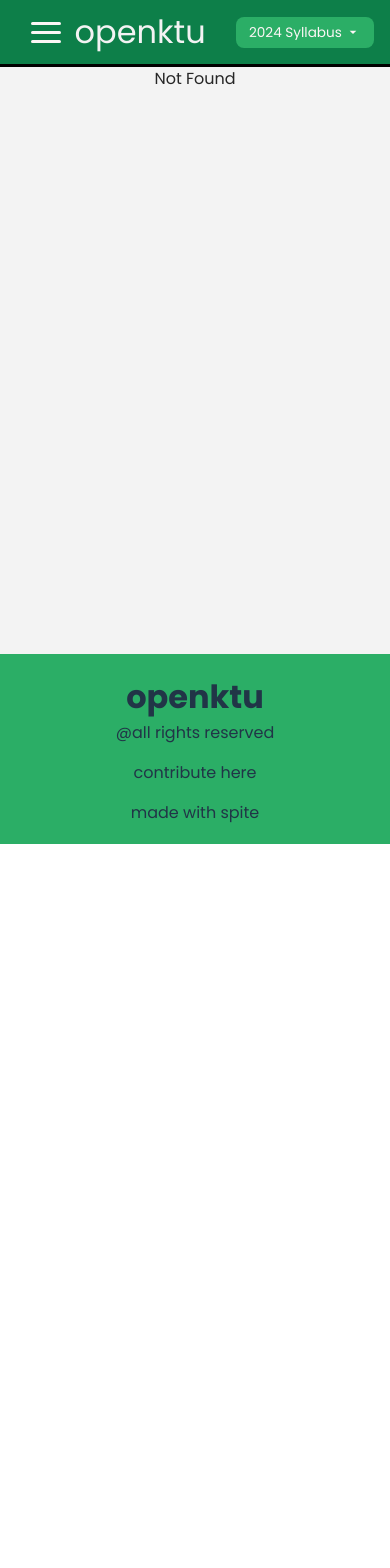
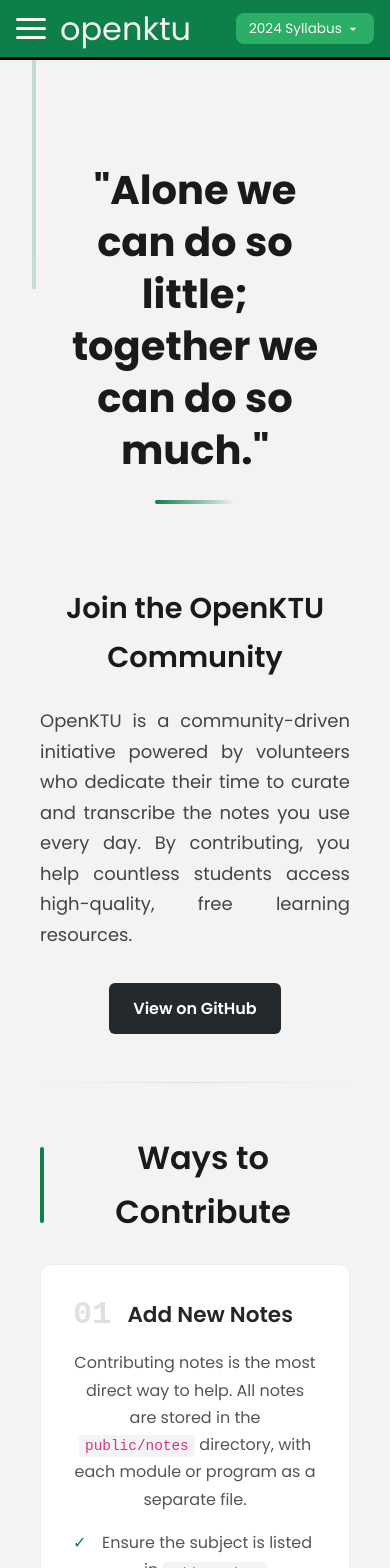
Before and after one commit to Sabari-Vijayan/openktu, a React (Vite) app: page /contribute in a window 390 px wide. Before the commit this address had no page. Shown: the top 1568 px of the page. Before the commit the page ends 844 px from the top, so only its background shows below. Built offline with nearby package versions, Linux system fonts and the light colour scheme.

Commit message:
Fixed the routing error in which cst362 was available on local deployment but on online deployment it become unaccesible, it was due to some form of case issue fixed the header small alignment issue on mobiles screens added a contribute page fixed the color on footer

```diff
--- a/src/components/footer.css
+++ b/src/components/footer.css
@@ -1,5 +1,5 @@
 footer {
-    background-color: #2BAE66;
+    background-color: var(--pacha);
     display: flex;
     flex-direction: column;
     padding: 1.2rem;
--- a/src/components/header.css
+++ b/src/components/header.css
@@ -21,7 +21,7 @@
   display: flex;
   flex-direction: row;
 
-  justify-content: center;
+  /*justify-content: center;*/
   align-items: center;
   gap: 0.5rem;
   min-width: 0;
--- a/src/components/header.tsx
+++ b/src/components/header.tsx
@@ -41,7 +41,7 @@
 
       <nav className={isMenuOpen ? "open" : ""}>
         <Link to="/about" onClick={() => setIsMenuOpen(false)}>about</Link>
-        <Link to="/" onClick={() => setIsMenuOpen(false)}>contribute</Link>
+        <Link to="/contribute" onClick={() => setIsMenuOpen(false)}>contribute</Link>
         <Link to="/" onClick={() => setIsMenuOpen(false)}>contact</Link>
       </nav>
 
--- /dev/null
+++ b/src/pages/ContributePage.css
@@ -0,0 +1,247 @@
+/* Inherit base variables from global scope if available, or fallback */
+
+.contribute-page {
+  max-width: 900px;
+  margin: 0 auto;
+  padding: 3rem 2rem;
+  font-family: "Poppins", sans-serif;
+  color: #262626;
+  line-height: 1.7;
+}
+
+/* Reusing Hero Quote style from AboutPage for consistency */
+.contribute-page .quote {
+  font-size: 2.5rem;
+  font-weight: 700;
+  line-height: 1.3;
+  margin-bottom: 3rem;
+  color: #1a1a1a;
+  text-align: center;
+  position: relative;
+  padding: 2rem 1rem;
+}
+
+.contribute-page .quote::before {
+  content: '"';
+  position: absolute;
+  left: -0.5rem;
+  top: 1rem;
+  font-size: 5rem;
+  color: var(--pacha, #3b82f6);
+  opacity: 0.2;
+  font-family: Georgia, serif;
+  line-height: 1;
+}
+
+.contribute-page .quote::after {
+  content: '';
+  display: block;
+  width: 80px;
+  height: 4px;
+  background: linear-gradient(90deg, var(--pacha, #3b82f6), transparent);
+  margin: 1.5rem auto 0;
+  border-radius: 2px;
+}
+
+/* Headings */
+.contribute-page h2 {
+  font-size: 2rem;
+  font-weight: 600;
+  margin-top: 2.5rem;
+  margin-bottom: 1.5rem;
+  color: #1a1a1a;
+  position: relative;
+  padding-left: 1rem;
+}
+
+.contribute-page h2::before {
+  content: '';
+  position: absolute;
+  left: 0;
+  top: 50%;
+  transform: translateY(-50%);
+  width: 4px;
+  height: 70%;
+  background: var(--pacha, #3b82f6);
+  border-radius: 2px;
+}
+
+.contribute-page .quote + h2 {
+  margin-top: 0;
+  font-size: 1.8rem;
+  text-align: center;
+  padding-left: 0;
+}
+
+.contribute-page .quote + h2::before {
+  display: none;
+}
+
+/* Intro Text */
+.intro-text {
+  font-size: 1.125rem;
+  text-align: justify;
+  margin-bottom: 2rem;
+  color: #444;
+}
+
+/* GitHub Link Button */
+.github-link-container {
+  display: flex;
+  justify-content: center;
+  margin: 2rem 0;
+}
+
+.github-btn {
+  background-color: #24292e; /* GitHub Black */
+  color: white;
+  padding: 12px 24px;
+  border-radius: 6px;
+  text-decoration: none;
+  font-weight: 600;
+  transition: transform 0.2s, background-color 0.2s;
+  display: inline-flex;
+  align-items: center;
+  gap: 8px;
+}
+
+.github-btn:hover {
+  background-color: #000;
+  transform: translateY(-2px);
+  box-shadow: 0 4px 12px rgba(0,0,0,0.15);
+}
+
+.contribute-page hr {
+  border: 0;
+  height: 1px;
+  background: linear-gradient(90deg, transparent, #e0e0e0, transparent);
+  margin: 3rem 0;
+}
+
+/* Contribution Methods Cards */
+.contribution-methods {
+  display: grid;
+  grid-template-columns: 1fr;
+  gap: 2rem;
+}
+
+.method-card {
+  background: #fff;
+  border: 1px solid #eee;
+  border-radius: 12px;
+  padding: 2rem;
+  transition: box-shadow 0.3s ease, border-color 0.3s ease;
+  position: relative;
+  overflow: hidden;
+}
+
+.method-card:hover {
+  box-shadow: 0 10px 30px rgba(0,0,0,0.05);
+  border-color: var(--pacha, #3b82f6);
+}
+
+.card-header {
+  display: flex;
+  align-items: center;
+  gap: 1rem;
+  margin-bottom: 1rem;
+}
+
+.step-number {
+  font-size: 2.5rem;
+  font-weight: 800;
+  color: #e0e0e0;
+  line-height: 1;
+  font-family: monospace;
+}
+
+.method-card h3 {
+  margin: 0;
+  font-size: 1.35rem;
+  font-weight: 600;
+  color: #262626;
+}
+
+.method-card p {
+  color: #555;
+  margin-bottom: 1rem;
+  font-size: 1rem;
+}
+
+.method-card code {
+  background: #f4f4f4;
+  padding: 0.2rem 0.4rem;
+  border-radius: 4px;
+  font-family: monospace;
+  font-size: 0.9em;
+  color: #d63384;
+}
+
+.checklist {
+  list-style: none;
+  padding: 0;
+  margin-top: 1rem;
+}
+
+.checklist li {
+  position: relative;
+  padding-left: 1.5rem;
+  margin-bottom: 0.5rem;
+  color: #555;
+}
+
+.checklist li::before {
+  content: '✓';
+  position: absolute;
+  left: 0;
+  color: var(--pacha, #3b82f6);
+  font-weight: bold;
+}
+
+.note-warning {
+  font-size: 0.9rem;
+  background-color: #fff3cd;
+  color: #856404;
+  padding: 0.75rem;
+  border-radius: 6px;
+  border-left: 4px solid #ffeeba;
+  margin-top: 1rem;
+}
+
+/* Responsive Adjustments */
+@media (min-width: 768px) {
+  .contribution-methods {
+    grid-template-columns: repeat(3, 1fr);
+  }
+
+  .method-card {
+      padding: 1.5rem;
+  }
+
+  .step-number {
+      font-size: 2rem;
+  }
+
+  .method-card h3 {
+      font-size: 1.2rem;
+  }
+}
+
+@media (max-width: 768px) {
+  .contribute-page {
+    padding: 2rem 1.5rem;
+  }
+
+  .quote {
+    font-size: 1.75rem;
+    padding: 1.5rem 0.5rem;
+  }
+
+  .quote::before {
+      font-size: 3.5rem;
+  }
+
+  .step-number {
+      font-size: 2rem;
+  }
+}
--- /dev/null
+++ b/src/pages/ContributePage.tsx
@@ -0,0 +1,71 @@
+import React from 'react';
+import './ContributePage.css';
+
+export default function ContributePage() {
+  return (
+    <div className="contribute-page">
+      <h2 className="quote">
+        "Alone we can do so little; together we can do so much."
+      </h2>
+
+      <h2>Join the OpenKTU Community</h2>
+
+      <p className="intro-text">
+        OpenKTU is a community-driven initiative powered by volunteers who dedicate their time to curate and transcribe the notes you use every day. By contributing, you help countless students access high-quality, free learning resources.
+      </p>
+
+      <div className="github-link-container">
+        <a href="https://github.com/Sabari-Vijayan/openktu" target="_blank" rel="noopener noreferrer" className="github-btn">
+          View on GitHub
+        </a>
+      </div>
+
+      <hr />
+
+      <h2>Ways to Contribute</h2>
+
+      <div className="contribution-methods">
+        <div className="method-card">
+          <div className="card-header">
+            <span className="step-number">01</span>
+            <h3>Add New Notes</h3>
+          </div>
+          <p>
+            Contributing notes is the most direct way to help.
+            All notes are stored in the <code>public/notes</code> directory, with each module or program as a separate file.
+          </p>
+          <ul className="checklist">
+            <li>Ensure the subject is listed in <code>subjects.json</code>.</li>
+            <li>Keep notes concise, accurate, and preserving main points.</li>
+            <li>Use <strong>Markdown</strong> format. (Pro tip: You can use LLMs to convert your raw text to Markdown!)</li>
+          </ul>
+        </div>
+
+        <div className="method-card">
+          <div className="card-header">
+            <span className="step-number">02</span>
+            <h3>Update & Fix Errors</h3>
+          </div>
+          <p>
+            Found a typo or a mistake? It's the easiest way to contribute!
+            Navigate to the specific note in the <code>notes</code> folder and submit a fix.
+          </p>
+          <p className="note-warning">
+            Please raise an issue on GitHub before making major changes.
+          </p>
+        </div>
+
+        <div className="method-card">
+          <div className="card-header">
+            <span className="step-number">03</span>
+            <h3>Improve the Platform</h3>
+          </div>
+          <p>
+            OpenKTU is open source. There is always room for structural and optimizational improvements.
+            If you are a developer, feel free to dive into the codebase.
+          </p>
+        </div>
+      </div>
+    </div>
+  );
+}
--- a/src/pages/SubjectPage.css
+++ b/src/pages/SubjectPage.css
@@ -309,6 +309,7 @@
     margin: 1rem auto;
     padding: 0.5rem 1rem;
     font-size: 0.95rem;
+    max-width: 100%;
   }
 
   .markdown-body h1 {
--- a/src/pages/SubjectPage.tsx
+++ b/src/pages/SubjectPage.tsx
@@ -42,7 +42,7 @@
     if (!subjectId) return;
 
     // Fetch manifest for dynamic modules
-    fetch(`/data/notes/${subjectId}/manifest.json`)
+    fetch(`/data/notes/${subjectId.toUpperCase()}/manifest.json`)
       .then(res => {
         if (!res.ok) throw new Error("Manifest not found");
         return res.json();
@@ -120,7 +120,7 @@
        fileName = modules[0].fileName;
     }
 
-    const path = `/data/notes/${subjectId}/${fileName}`;
+    if (!subjectId) return; const path = `/data/notes/${subjectId.toUpperCase()}/${fileName}`;
 
     fetch(path)
       .then(res => {
--- a/src/router/AppRouter.tsx
+++ b/src/router/AppRouter.tsx
@@ -2,7 +2,7 @@
 import HomePage from "../pages/HomePage";
 import SubjectPage from "../pages/SubjectPage";
 import AboutPage from "../pages/AboutPage.tsx";
-/*import NotePage from "../pages/NotePage";*/
+import ContributePage from "../pages/ContributePage.tsx";
 
 export default function AppRouter() {
   return (
@@ -13,6 +13,7 @@
       <Route path="/subject/:subjectId/module/:moduleId" element={<SubjectPage />} />
 
       <Route path="/about" element={<AboutPage />} />
+      <Route path="/contribute" element={<ContributePage />} />
 
       <Route path="*" element={<div>Not Found</div>} />
     </Routes>
```
Also changed, not shown: public/images/Rome1.png (added), 1 other file (tests, documents, lock files or other folders).
